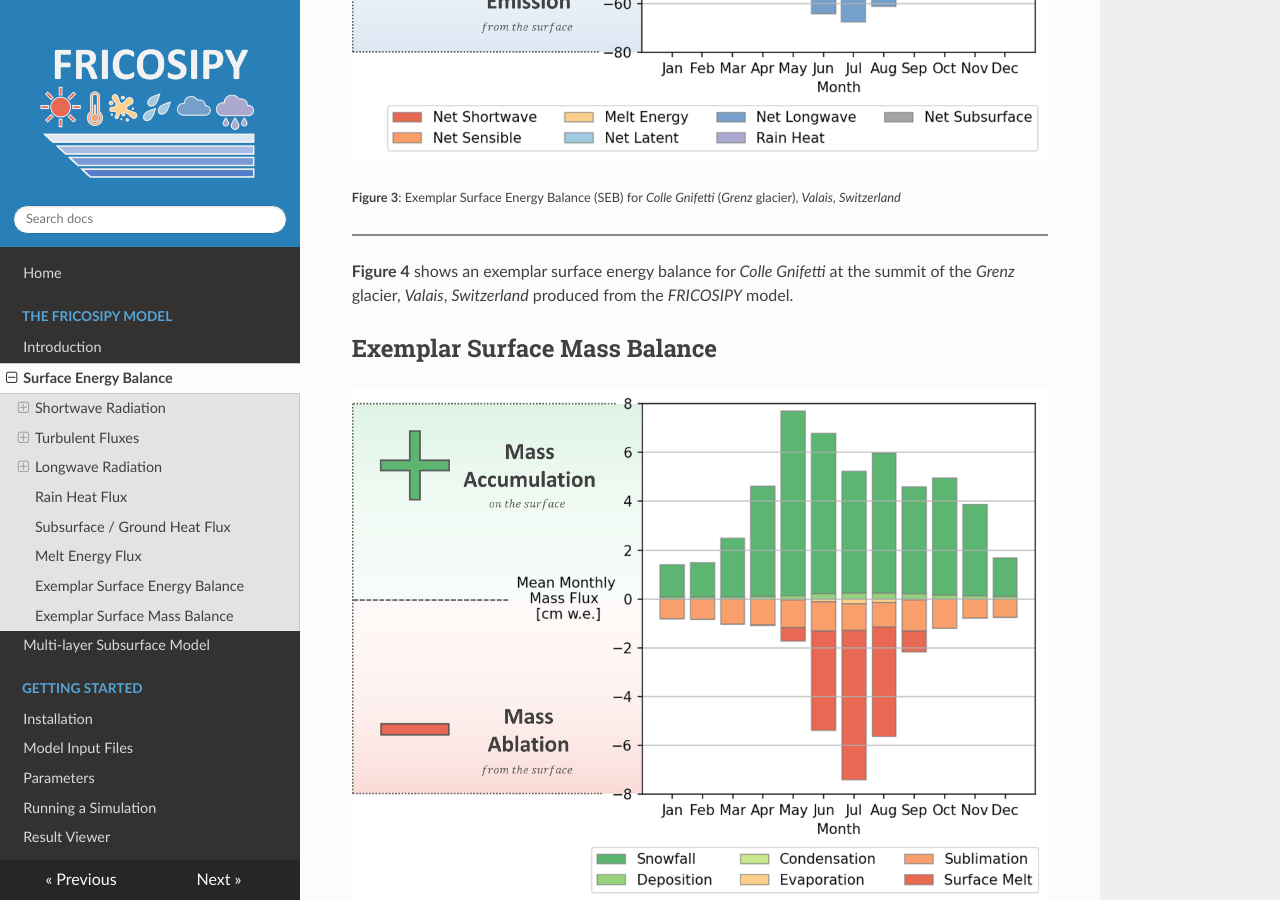
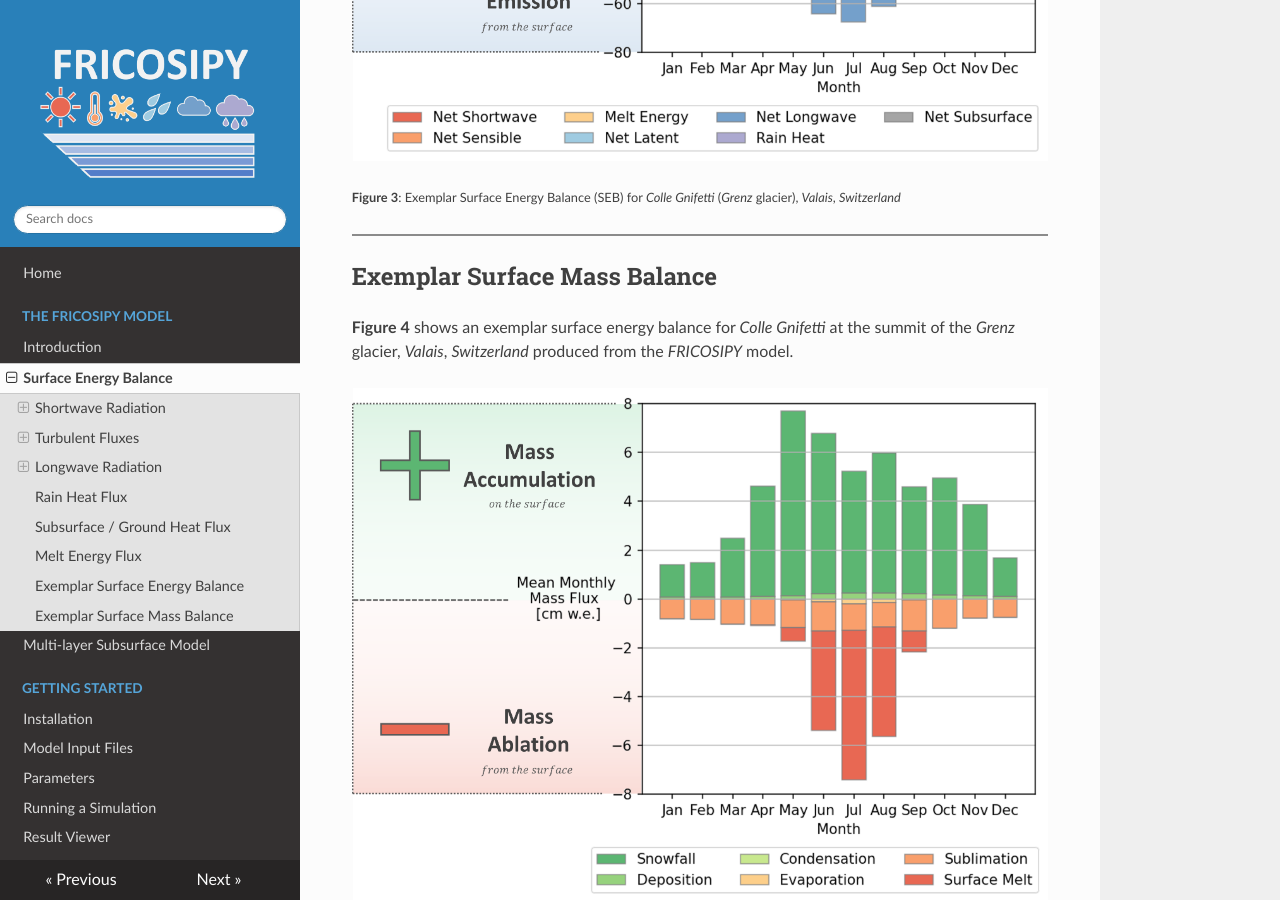
Before and after one commit to MarcusGastaldello/FRICOSIPY, an MkDocs documentation site: the page built from docs/surface_energy_balance.md, in a window 1280 px wide and 900 px high, scrolled down 7591 px. Built offline with MkDocs 1.6.1, drawn with Linux system fonts in a browser that asks for light colours; nearby versions of some CDN libraries.

```diff
--- a/docs/surface_energy_balance.md
+++ b/docs/surface_energy_balance.md
@@ -334,9 +334,9 @@ Visualising the Surface Energy Balance (SEB) is important for understanding and
 
 <hr style="height:2px; background-color:#8b8b8b; border:none;" />
 
+## Exemplar Surface Mass Balance
+
 **Figure 4** shows an exemplar surface energy balance for *Colle Gnifetti* at the summit of the *Grenz* glacier, *Valais*, *Switzerland* produced from the *FRICOSIPY* model.
-
-## Exemplar Surface Mass Balance
 
 ![Alt text](images/Exemplar_SMB.png)
 
```
